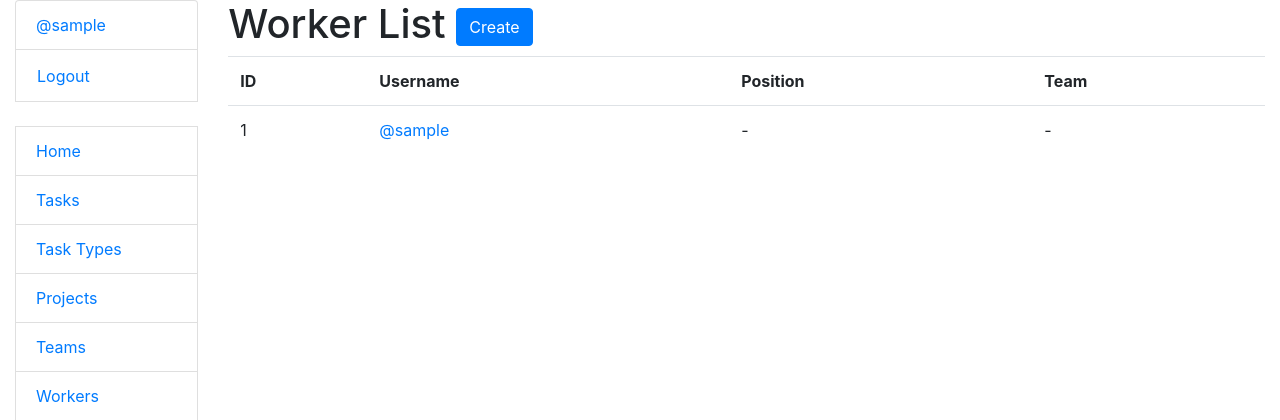
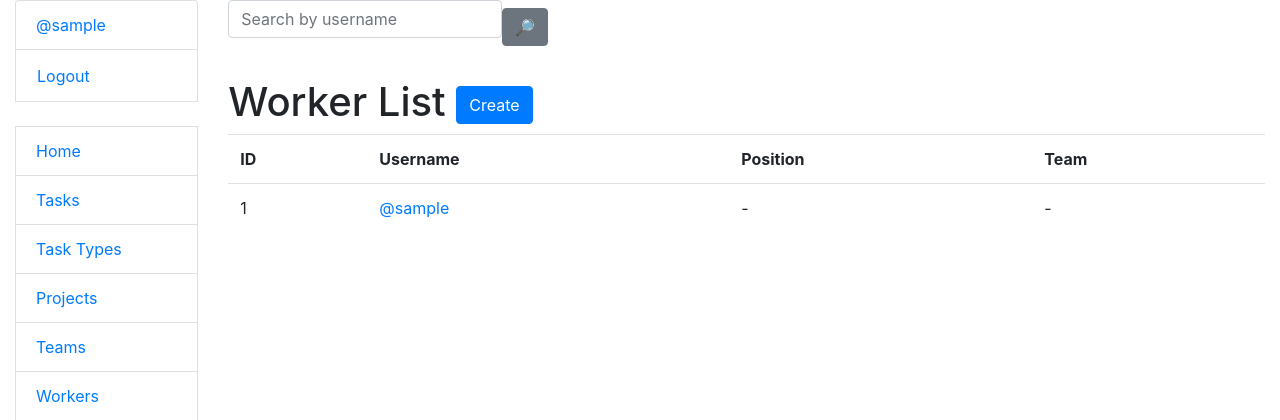
Before and after one commit to mykola-tarasenko/task-manager, a Django app: page /workers/ in a window 1280 px wide. Shown: the top 420 px of the page. Run offline with Django 5.2, Linux system fonts and the light colour scheme; the visitor is signed in with stand-in values (Sample User, id 1); data comes from the database, SQL or seed files in the repository; some libraries are stand-ins or nearby versions.

Commit message:
Add worker search form & fix team search form

```diff
--- a/tasks/forms.py
+++ b/tasks/forms.py
@@ -107,3 +107,16 @@ class TeamNameSearchForm(forms.Form):
             }
         )
     )
+
+
+class WorkerUsernameSearchForm(forms.Form):
+    username = forms.CharField(
+        max_length=150,
+        required=False,
+        label="",
+        widget=forms.TextInput(
+            attrs={
+                "placeholder": "Search by username",
+            }
+        )
+    )
--- a/tasks/views.py
+++ b/tasks/views.py
@@ -10,7 +10,7 @@ from tasks.forms import (
     WorkerCreationForm,
     TaskForm,
     PositionNameSearchForm,
-    TeamNameSearchForm,
+    TeamNameSearchForm, WorkerUsernameSearchForm,
 )
 from tasks.models import (
     Project,
@@ -99,7 +99,7 @@ class TeamListView(LoginRequiredMixin, generic.ListView):
 
         name = self.request.GET.get("name", "")
 
-        context["search_form"] = PositionNameSearchForm(
+        context["search_form"] = TeamNameSearchForm(
             initial={"name": name}
         )
         return context
@@ -140,6 +140,27 @@ class TeamDetailView(LoginRequiredMixin, generic.DetailView):
 class WorkerListView(LoginRequiredMixin, generic.ListView):
     model = Worker
     paginate_by = 5
+
+    def get_context_data(self, *, object_list=None, **kwargs) -> dict:
+        context = super(WorkerListView, self).get_context_data(**kwargs)
+
+        username = self.request.GET.get("username", "")
+
+        context["search_form"] = WorkerUsernameSearchForm(
+            initial={"username": username}
+        )
+        return context
+
+    def get_queryset(self) -> QuerySet:
+        queryset = Worker.objects.all()
+        form = WorkerUsernameSearchForm(self.request.GET)
+
+        if form.is_valid():
+            return queryset.filter(
+                username__icontains=form.cleaned_data["username"]
+            )
+
+        return queryset
 
 
 class WorkerDetailView(LoginRequiredMixin, generic.DetailView):
--- a/templates/tasks/worker_list.html
+++ b/templates/tasks/worker_list.html
@@ -1,6 +1,7 @@
 {% extends "base.html" %}
 
 {% block content %}
+  {% include "includes/search_form.html" %}
   <h1>
     Worker List
     <a href="{% url 'tasks:worker-create' %}" class="btn btn-primary">
```
